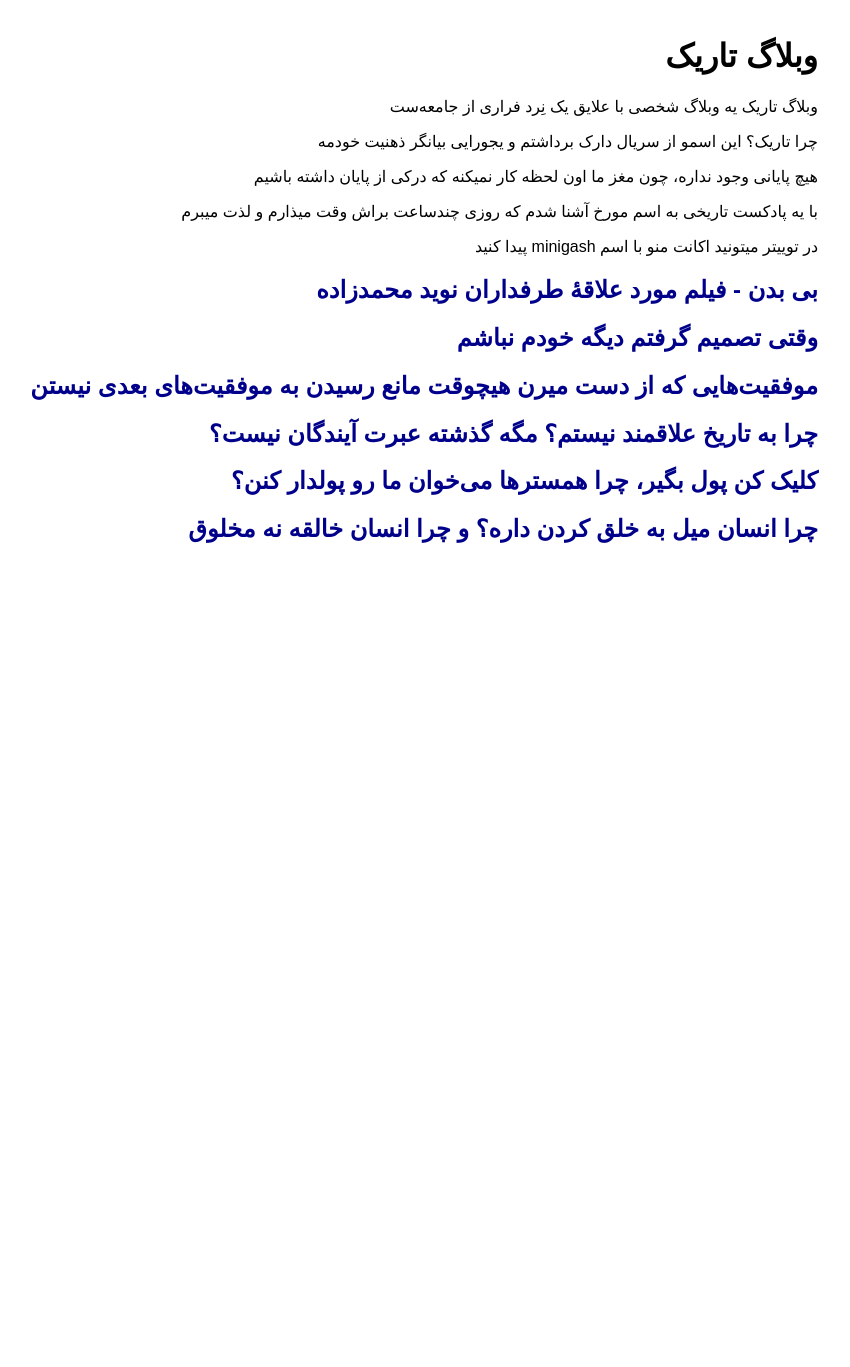
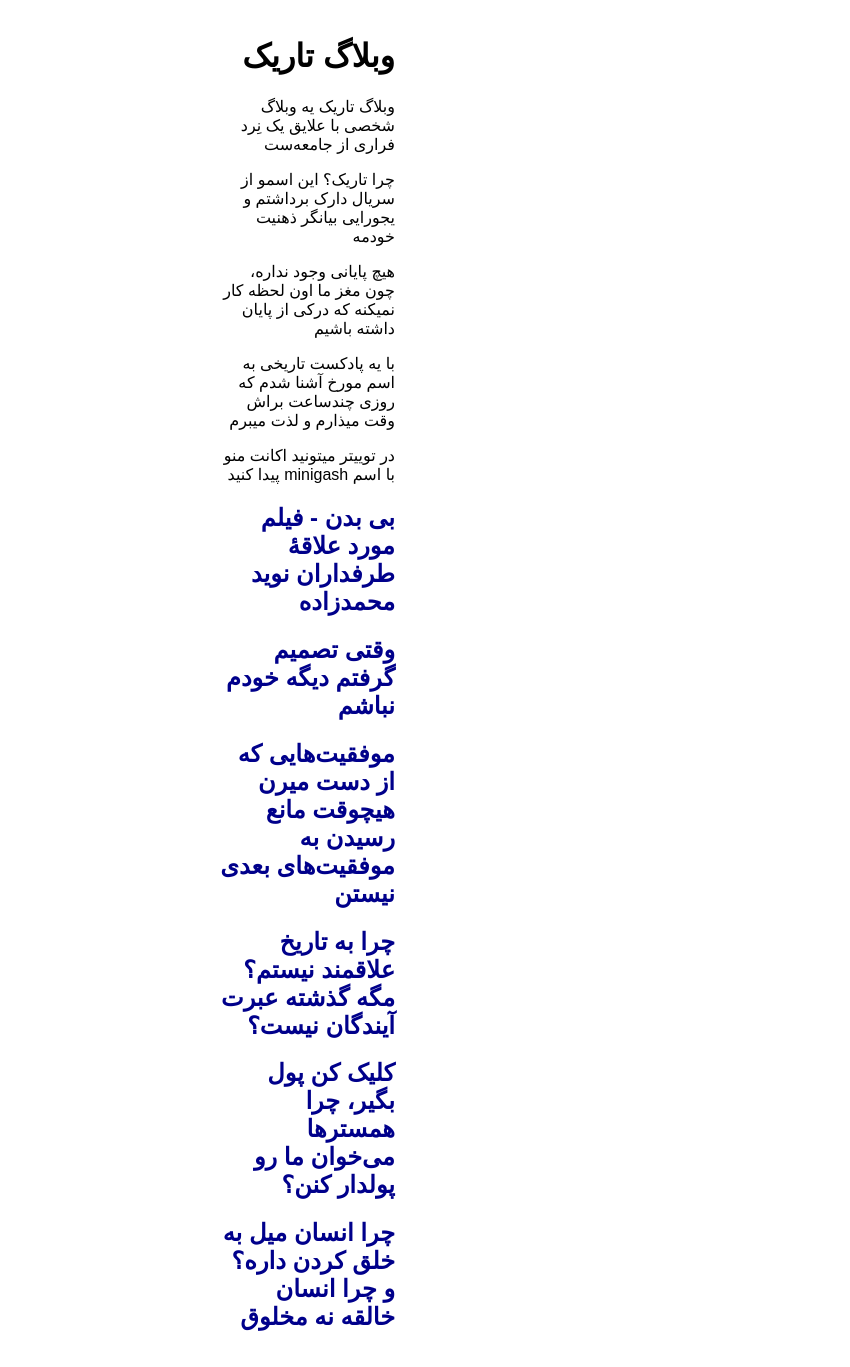
Before and after one commit to darkblog/darkblog.github.io, a Jekyll site: the page built from index.html, in a window 1280 px wide. Shown: the whole page, without its empty margins (334-1184 px from the left). Built offline with Jekyll 4.4.1, drawn with Linux system fonts in a browser that asks for light colours; before the commit the page ends 900 px from its top, so only the background shows below that.

Commit message:
Update index.html

```diff
--- a/index.html
+++ b/index.html
@@ -8,7 +8,7 @@
 <title>وبلاگ تاریک</title>
 <meta name="description" content="وبلاگ تاریک یه وبلاگ شخصی با علایق یک نِرد فراری از جامعه‌ست">
 <meta name="viewport" content="width=device-width">
-<style>body{font-family:sans-serif;font-size:16px;margin:auto;padding:1em;width:80%}a{text-decoration:none;color:darkblue}</style>
+<style>body{font-family:sans-serif;font-size:16px;margin:auto;padding:1em;max-width:20ch}a{text-decoration:none;color:darkblue}</style>
 </head>
 <body>
 <h1>وبلاگ تاریک</h1>
```
